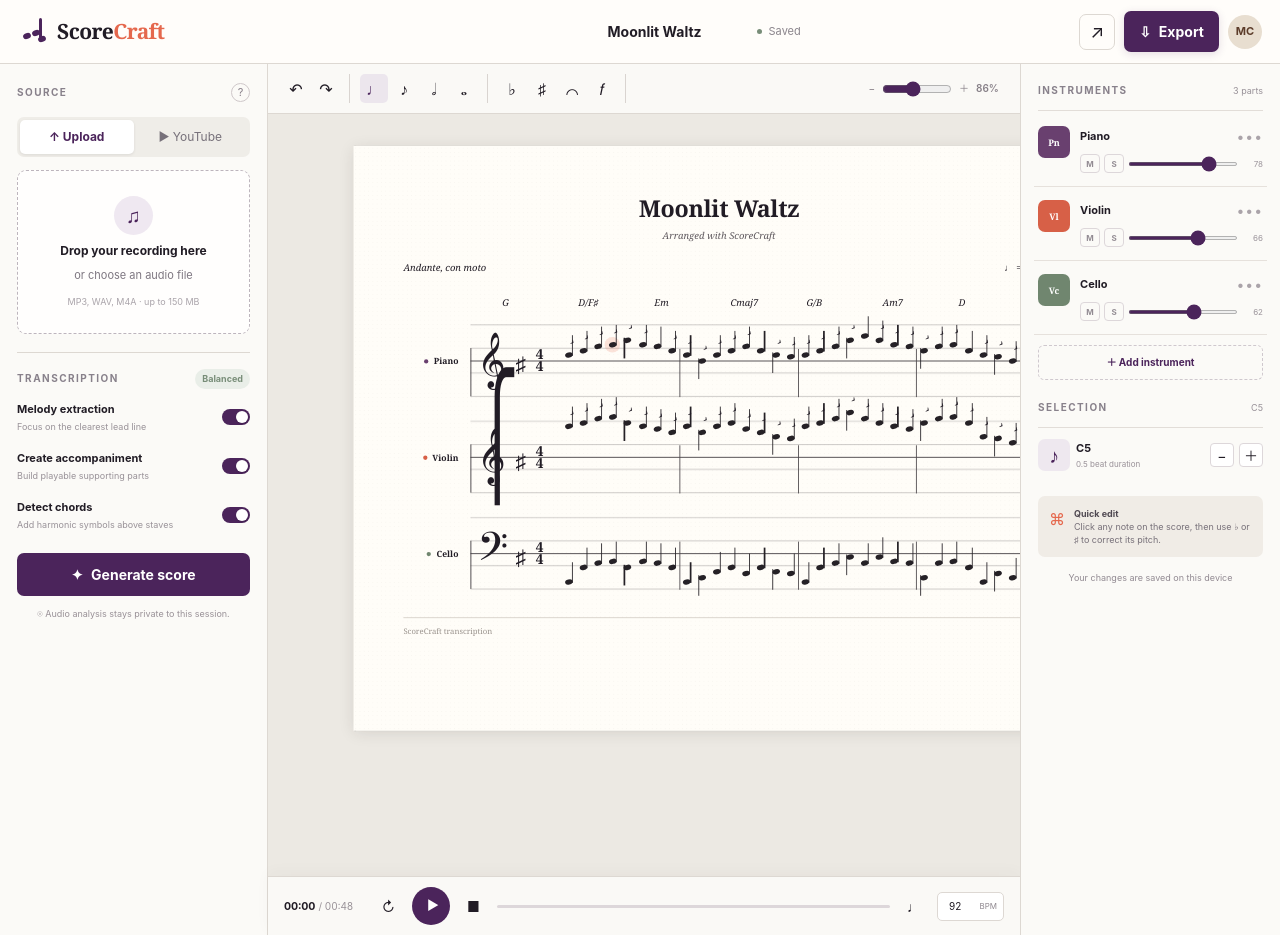
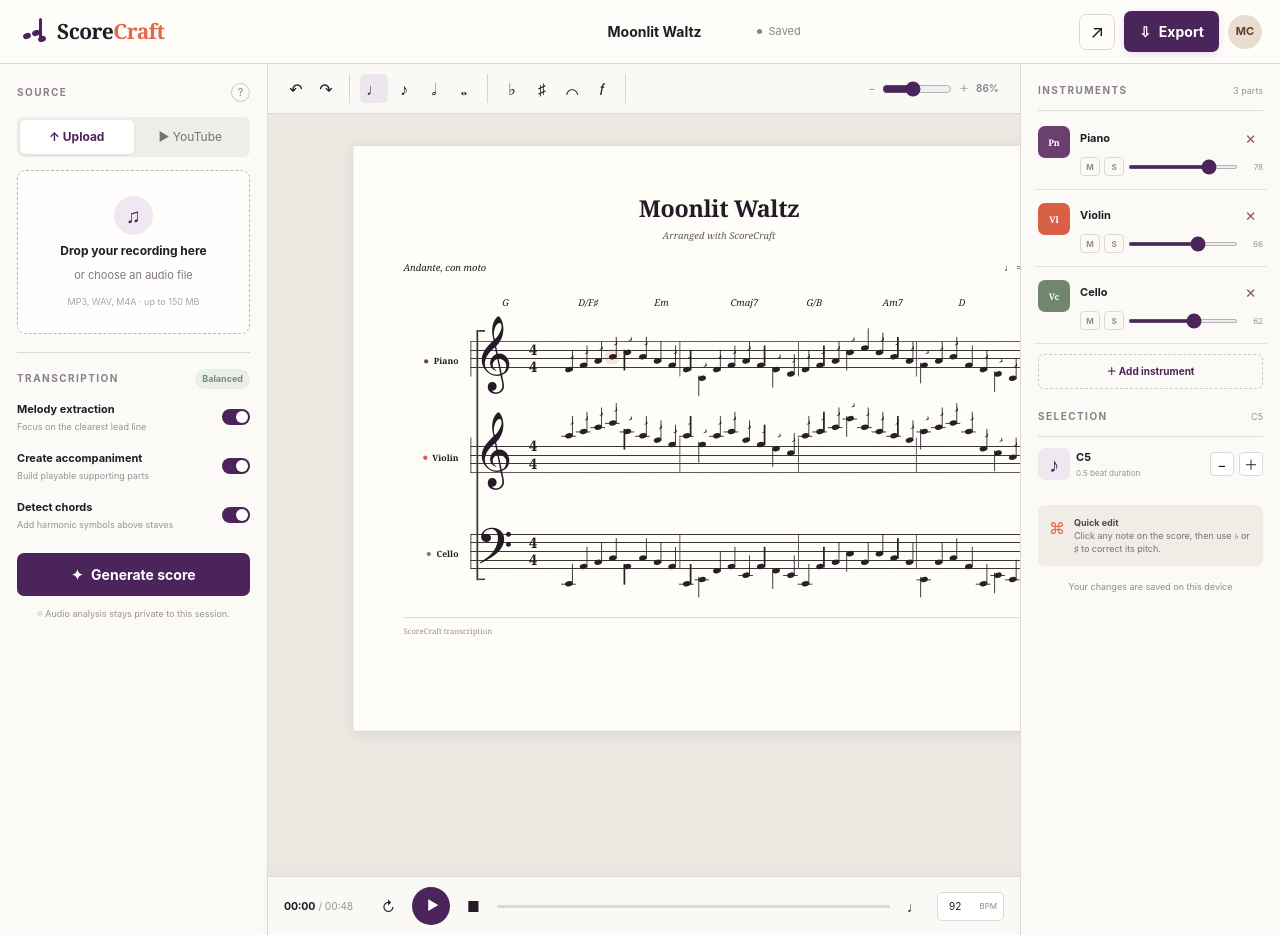
Before and after one commit to miguellee28/ScoreCraft, a Next.js app: page / in a window 1280 px wide. Built offline with nearby package versions, Linux system fonts and the light colour scheme.

Commit message:
Fix score generation notation and exports

```diff
--- a/app/ScoreCraft.tsx
+++ b/app/ScoreCraft.tsx
@@ -22,6 +22,9 @@ type Track = {
   muted: boolean;
   solo: boolean;
 };
+
+const TREBLE_CLEF = "\u{1D11E}";
+const BASS_CLEF = "\u{1D122}";
 
 const melody = [
   67, 69, 71, 72, 74, 72, 71, 69, 67, 64, 67, 69, 71, 69, 67, 66,
@@ -139,8 +142,18 @@ async function transcribeFile(file: File): Promise<Note[]> {
   }
 }
 
-function StaffNote({ note, index, selected, onSelect }: { note: Note; index: number; selected: boolean; onSelect: () => void }) {
-  const top = 49 - (note.midi - 60) * 2.35;
+function staffTop(midi: number, clef: string) {
+  const pitchClass = ((midi % 12) + 12) % 12;
+  const diatonicOffsets = [0, 0, 1, 1, 2, 3, 3, 4, 4, 5, 5, 6];
+  const octave = Math.floor(midi / 12) - 1;
+  const diatonicPitch = octave * 7 + diatonicOffsets[pitchClass];
+  const bottomLine = clef === BASS_CLEF ? 3 * 7 + 4 : 4 * 7 + 2;
+  return 60 - (diatonicPitch - bottomLine) * 5;
+}
+
+function StaffNote({ note, index, clef, selected, onSelect }: { note: Note; index: number; clef: string; selected: boolean; onSelect: () => void }) {
+  const top = staffTop(note.midi, clef);
+  const hasLedger = top < 16 || top > 64;
   return (
     <button
       className={`score-note ${selected ? "selected" : ""}`}
@@ -149,6 +162,7 @@ function StaffNote({ note, index, selected, onSelect }: { note: Note; index: num
       title={`${noteLabel(note.midi)} · ${note.beats} beat${note.beats === 1 ? "" : "s"}`}
       aria-label={`Select ${noteLabel(note.midi)}`}
     >
+      {hasLedger && <span className="ledger-line" />}
       <span className="note-head" />
       {note.beats <= 1 && <span className={`note-stem ${index % 5 === 4 ? "down" : ""}`} />}
       {note.beats <= 0.5 && <span className="note-flag">›</span>}
@@ -158,6 +172,7 @@ function StaffNote({ note, index, selected, onSelect }: { note: Note; index: num
 
 function ScoreStaff({ track, selectedNote, onSelect }: { track: Track; selectedNote: string; onSelect: (id: string) => void }) {
   const visibleNotes = track.notes.slice(0, 32);
+  const clef = track.name === "Cello" || track.name === "Double bass" ? BASS_CLEF : TREBLE_CLEF;
   return (
     <div className="staff-row" style={{ "--track": track.color } as CSSProperties}>
       <div className="staff-label">
@@ -165,7 +180,8 @@ function ScoreStaff({ track, selectedNote, onSelect }: { track: Track; selectedN
         <strong>{track.name}</strong>
       </div>
       <div className="staff-music">
-        <span className="clef">{track.clef}</span>
+        <span className="staff-lines" aria-hidden="true" />
+        <span className="clef">{clef}</span>
         <span className="key-signature">♯</span>
         <span className="time-signature"><b>4</b><b>4</b></span>
         <div className="notes-grid">
@@ -174,6 +190,7 @@ function ScoreStaff({ track, selectedNote, onSelect }: { track: Track; selectedN
               key={`${track.id}-${index}`}
               note={note}
               index={index}
+              clef={clef}
               selected={selectedNote === `${track.id}-${index}`}
               onSelect={() => onSelect(`${track.id}-${index}`)}
             />
@@ -208,7 +225,8 @@ export function ScoreCraft() {
   const timer = useRef<ReturnType<typeof setInterval> | null>(null);
   const duration = 48;
 
-  const sourceReady = Boolean(file) || /youtu(?:\.be|be\.com)/i.test(youtubeUrl);
+  const validYoutubeUrl = /^(?:https?:\/\/)?(?:www\.)?(?:youtube\.com\/(?:watch\?v=|shorts\/)|youtu\.be\/)[\w-]{6,}/i.test(youtubeUrl.trim());
+  const sourceReady = Boolean(file);
   const selected = useMemo(() => {
     const [trackId, index] = selectedNote.split("-").map(Number);
     return tracks.find((track) => track.id === trackId)?.notes[index];
@@ -221,8 +239,8 @@ export function ScoreCraft() {
 
   function chooseFile(next: File | undefined) {
     if (!next) return;
-    if (!next.type.startsWith("audio/") && !/\.(mp3|wav|m4a|aac|ogg)$/i.test(next.name)) {
-      setMessage("Choose an MP3, WAV, M4A, AAC, or OGG audio file");
+    if (!next.type.startsWith("audio/") && !next.type.startsWith("video/") && !/\.(mp3|wav|m4a|aac|ogg|mp4|webm|mov)$/i.test(next.name)) {
+      setMessage("Choose an audio or video file (MP3, WAV, M4A, MP4, or WebM)");
       return;
     }
     setFile(next);
@@ -237,7 +255,9 @@ export function ScoreCraft() {
 
   async function analyzeSource() {
     if (!sourceReady) {
-      setMessage(sourceMode === "upload" ? "Add an audio file first" : "Enter a valid YouTube link first");
+      setMessage(sourceMode === "youtube"
+        ? "YouTube blocks direct audio access. Add the audio or video file from that recording first."
+        : "Add an audio or video file first");
       return;
     }
     setAnalysis({ progress: 8, label: "Separating melody from accompaniment" });
@@ -271,7 +291,7 @@ export function ScoreCraft() {
     }
     setAnalysis({ progress: 100, label: "Score ready" });
     setTimeout(() => setAnalysis(null), 650);
-    setMessage(file ? `Transcribed ${file.name}` : "YouTube arrangement ready to edit");
+    setMessage(notes.length >= 4 ? `Transcribed ${file?.name}` : "No clear melody was detected. Try a recording with less accompaniment.");
   }
 
   function stopPlayback(reset = false) {
@@ -344,7 +364,7 @@ export function ScoreCraft() {
 
   function addInstrument(preset: typeof instrumentPresets[number]) {
     const [name, abbreviation, clef, color, transpose] = preset;
-    const id = Math.max(...tracks.map((track) => track.id)) + 1;
+    const id = Math.max(0, ...tracks.map((track) => track.id)) + 1;
     setTracks((current) => [...current, {
       id, name, abbreviation, clef, color, volume: 60, muted: false, solo: false,
       notes: melody.map((midi) => ({ midi: midi + transpose, beats: 0.5 })),
@@ -353,13 +373,53 @@ export function ScoreCraft() {
     setMessage(`${name} part added`);
   }
 
+  function removeInstrument(id: number) {
+    const removed = tracks.find((track) => track.id === id);
+    setTracks((current) => current.filter((track) => track.id !== id));
+    if (selectedNote.startsWith(`${id}-`)) setSelectedNote("");
+    setMessage(`${removed?.name ?? "Instrument"} removed`);
+  }
+
+  function xmlEscape(value: string) {
+    return value.replace(/[&<>"']/g, (character) => ({ "&": "&amp;", "<": "&lt;", ">": "&gt;", '"': "&quot;", "'": "&apos;" })[character] ?? character);
+  }
+
+  function musicXmlPitch(midi: number) {
+    const pitches = [
+      ["C", 0], ["C", 1], ["D", 0], ["E", -1], ["E", 0], ["F", 0],
+      ["F", 1], ["G", 0], ["A", -1], ["A", 0], ["B", -1], ["B", 0],
+    ] as const;
+    const [step, alter] = pitches[((midi % 12) + 12) % 12];
+    return `<pitch><step>${step}</step>${alter ? `<alter>${alter}</alter>` : ""}<octave>${Math.floor(midi / 12) - 1}</octave></pitch>`;
+  }
+
   function exportMusicXml() {
-    const partList = tracks.map((track) => `<score-part id="P${track.id}"><part-name>${track.name}</part-name></score-part>`).join("");
-    const parts = tracks.map((track) => `<part id="P${track.id}"><measure number="1">${track.notes.slice(0, 24).map((note) => {
-      const name = noteNames[note.midi % 12].replace(/[♯♭]/, "");
-      return `<note><pitch><step>${name}</step><octave>${Math.floor(note.midi / 12) - 1}</octave></pitch><duration>${Math.max(1, note.beats * 2)}</duration></note>`;
-    }).join("")}</measure></part>`).join("");
-    const xml = `<?xml version="1.0" encoding="UTF-8"?><score-partwise version="4.0"><work><work-title>${title}</work-title></work><part-list>${partList}</part-list>${parts}</score-partwise>`;
+    const divisions = 4;
+    const partList = tracks.map((track) => `<score-part id="P${track.id}"><part-name>${xmlEscape(track.name)}</part-name><part-abbreviation>${xmlEscape(track.abbreviation)}</part-abbreviation></score-part>`).join("");
+    const parts = tracks.map((track) => {
+      const measures: string[] = [];
+      let measure: string[] = [];
+      let beats = 0;
+      const flush = () => {
+        const number = measures.length + 1;
+        const bassClef = track.name === "Cello" || track.name === "Double bass";
+        const attributes = number === 1 ? `<attributes><divisions>${divisions}</divisions><key><fifths>1</fifths></key><time><beats>4</beats><beat-type>4</beat-type></time><clef><sign>${bassClef ? "F" : "G"}</sign><line>${bassClef ? 4 : 2}</line></clef></attributes><direction placement="above"><direction-type><metronome><beat-unit>quarter</beat-unit><per-minute>${tempo}</per-minute></metronome></direction-type><sound tempo="${tempo}"/></direction>` : "";
+        if (beats < 4) measure.push(`<note><rest/><duration>${Math.round((4 - beats) * divisions)}</duration><type>${4 - beats >= 2 ? "half" : "quarter"}</type></note>`);
+        measures.push(`<measure number="${number}">${attributes}${measure.join("")}</measure>`);
+        measure = [];
+        beats = 0;
+      };
+      track.notes.forEach((note) => {
+        if (beats + note.beats > 4) flush();
+        const type = note.beats >= 4 ? "whole" : note.beats >= 2 ? "half" : note.beats >= 1 ? "quarter" : note.beats >= 0.5 ? "eighth" : "16th";
+        measure.push(`<note>${musicXmlPitch(note.midi)}<duration>${Math.max(1, Math.round(note.beats * divisions))}</duration><type>${type}</type></note>`);
+        beats += note.beats;
+        if (beats >= 4) flush();
+      });
+      if (measure.length || !measures.length) flush();
+      return `<part id="P${track.id}">${measures.join("")}</part>`;
+    }).join("");
+    const xml = `<?xml version="1.0" encoding="UTF-8"?>\n<!DOCTYPE score-partwise PUBLIC "-//Recordare//DTD MusicXML 4.0 Partwise//EN" "http://www.musicxml.org/dtds/partwise.dtd">\n<score-partwise version="4.0"><work><work-title>${xmlEscape(title)}</work-title></work><identification><creator type="composer">${xmlEscape(composer)}</creator><encoding><software>ScoreCraft</software></encoding></identification><part-list>${partList}</part-list>${parts}</score-partwise>`;
     const link = document.createElement("a");
     link.href = URL.createObjectURL(new Blob([xml], { type: "application/vnd.recordare.musicxml+xml" }));
     link.download = `${title.replace(/\s+/g, "-").toLowerCase() || "score"}.musicxml`;
@@ -410,7 +470,7 @@ export function ScoreCraft() {
 
           {sourceMode === "upload" ? (
             <div className={`dropzone ${file ? "has-file" : ""}`} onDragOver={(event) => event.preventDefault()} onDrop={handleDrop} onClick={() => fileInput.current?.click()}>
-              <input ref={fileInput} type="file" accept="audio/*,.mp3,.m4a" onChange={(event: ChangeEvent<HTMLInputElement>) => chooseFile(event.target.files?.[0])} />
+              <input ref={fileInput} type="file" accept="audio/*,video/*,.mp3,.wav,.m4a,.mp4,.webm" onChange={(event: ChangeEvent<HTMLInputElement>) => chooseFile(event.target.files?.[0])} />
               <span className="upload-symbol">♫</span>
               {file ? <><strong>{file.name}</strong><span>{(file.size / 1024 / 1024).toFixed(1)} MB · ready</span></> : <><strong>Drop your recording here</strong><span>or choose an audio file</span><small>MP3, WAV, M4A · up to 150 MB</small></>}
             </div>
@@ -418,7 +478,9 @@ export function ScoreCraft() {
             <div className="youtube-box">
               <label htmlFor="youtube">YouTube link</label>
               <div className="url-input"><span>▶</span><input id="youtube" placeholder="https://youtu.be/…" value={youtubeUrl} onChange={(event) => setYoutubeUrl(event.target.value)} /></div>
-              <p>Paste a public performance or melody link.</p>
+              <p className={youtubeUrl && !validYoutubeUrl ? "input-error" : ""}>{youtubeUrl && !validYoutubeUrl ? "Enter a complete YouTube video link." : "YouTube blocks direct audio access. Add the recording file below."}</p>
+              <button className="source-file-button" onClick={() => fileInput.current?.click()}>{file ? `✓ ${file.name}` : "Choose audio or video file"}</button>
+              <input ref={sourceMode === "youtube" ? fileInput : undefined} className="source-file-input" type="file" accept="audio/*,video/*,.mp3,.wav,.m4a,.mp4,.webm" onChange={(event: ChangeEvent<HTMLInputElement>) => chooseFile(event.target.files?.[0])} />
             </div>
           )}
 
@@ -468,8 +530,9 @@ export function ScoreCraft() {
               </div>
               <div className="chord-line"><span>G</span><span>D/F♯</span><span>Em</span><span>Cmaj7</span><span>G/B</span><span>Am7</span><span>D</span></div>
               <div className="staff-system">
-                <span className="system-brace">{tracks.length > 2 ? "⎧" : "{"}</span>
+                <span className="system-brace" aria-hidden="true">{"{"}</span>
                 {tracks.map((track) => <ScoreStaff key={track.id} track={track} selectedNote={selectedNote} onSelect={setSelectedNote} />)}
+                {!tracks.length && <div className="empty-score">Add an instrument to start a new score.</div>}
               </div>
               <div className="page-footer"><span>ScoreCraft transcription</span><span>1</span></div>
             </div>
@@ -493,7 +556,7 @@ export function ScoreCraft() {
               <div className="mixer-track" key={track.id}>
                 <div className="instrument-avatar" style={{ background: track.color }}>{track.abbreviation.slice(0, 2)}</div>
                 <div className="track-main">
-                  <div className="track-name"><b>{track.name}</b><button aria-label={`More options for ${track.name}`}>•••</button></div>
+                  <div className="track-name"><b>{track.name}</b><button className="remove-track" onClick={() => removeInstrument(track.id)} aria-label={`Remove ${track.name}`} title={`Remove ${track.name}`}>×</button></div>
                   <div className="track-controls">
                     <button className={track.muted ? "active" : ""} onClick={() => updateTrack(track.id, { muted: !track.muted })}>M</button>
                     <button className={track.solo ? "active solo" : ""} onClick={() => updateTrack(track.id, { solo: !track.solo })}>S</button>
--- a/app/globals.css
+++ b/app/globals.css
@@ -87,6 +87,10 @@ button:focus-visible, input:focus-visible { outline: 2px solid #9665a2; outline-
 .youtube-box { min-height: 164px; border: 1px solid var(--line); border-radius: 9px; background: #fffefd; padding: 20px 14px; }
 .youtube-box label { display: block; font-weight: 700; font-size: 12px; margin-bottom: 8px; }
 .youtube-box p { color: #948d95; font-size: 10px; margin: 10px 0 0; }
+.youtube-box p.input-error { color: #b34535; }
+.source-file-button { width: 100%; margin-top: 12px; border: 1px solid #cfc6ce; border-radius: 6px; background: #f8f4f8; color: var(--aubergine); padding: 9px; font-size: 10px; font-weight: 700; cursor: pointer; }
+.source-file-button:hover { background: #f1e9f3; }
+.source-file-input { display: none; }
 .url-input { display: flex; align-items: center; border: 1px solid #d8d2d6; background: white; border-radius: 6px; padding: 0 9px; }
 .url-input span { color: #d94f45; font-size: 11px; }
 .url-input input { width: 100%; border: 0; padding: 10px 8px; outline: 0; background: transparent; font-size: 11px; }
@@ -130,27 +134,33 @@ button:focus-visible, input:focus-visible { outline: 2px solid #9665a2; outline-
 .score-meta { display: flex; justify-content: space-between; font: italic 11px Georgia, serif; margin-top: 22px; }
 .chord-line { height: 20px; margin-left: 115px; display: grid; grid-template-columns: repeat(7, 1fr); font: italic 11px Georgia, serif; }
 .staff-system { position: relative; }
-.system-brace { position: absolute; left: 84px; top: 45px; font: 135px Georgia, serif; transform: scaleX(.5); transform-origin: left center; z-index: 2; }
+.system-brace { position: absolute; left: 85px; top: 20px; bottom: 25px; width: 10px; overflow: hidden; color: transparent; border-left: 2px solid #393438; z-index: 2; }
+.system-brace::before, .system-brace::after { content: ""; position: absolute; left: 0; width: 8px; height: 2px; background: #393438; }
+.system-brace::before { top: 0; }
+.system-brace::after { bottom: 0; }
+.empty-score { margin: 38px 0 50px 90px; border: 1px dashed #c9c1c7; border-radius: 7px; padding: 28px; color: #817982; text-align: center; font: italic 12px Georgia, serif; }
 
 .staff-row { position: relative; display: grid; grid-template-columns: 78px 1fr; align-items: center; min-height: 112px; }
 .staff-label { text-align: right; padding-right: 14px; font: 10px Georgia, serif; display: flex; align-items: center; justify-content: flex-end; gap: 6px; }
 .track-swatch { width: 5px; height: 5px; border-radius: 50%; background: var(--track); }
-.staff-music { height: 86px; position: relative; background: repeating-linear-gradient(to bottom, transparent 0, transparent 13px, #393438 13.6px, transparent 14.3px); background-size: 100% 56px; background-position: 0 15px; }
+.staff-music { height: 86px; position: relative; }
+.staff-lines { position: absolute; left: 0; right: 0; top: 20px; height: 41px; background: repeating-linear-gradient(to bottom, #393438 0 1px, transparent 1px 10px); pointer-events: none; }
 .staff-music::before, .staff-music::after { content: ""; position: absolute; top: 28px; height: 56px; width: 1px; background: #393438; }
-.staff-music::before { left: 0; }
-.staff-music::after { right: 0; }
-.clef { position: absolute; left: 8px; top: 13px; font: 56px "Times New Roman", serif; line-height: 1; z-index: 2; }
-.key-signature { position: absolute; left: 52px; top: 29px; font: 25px Georgia, serif; }
-.time-signature { position: absolute; left: 76px; top: 28px; display: flex; flex-direction: column; font: 16px/14px Georgia, serif; }
+.staff-music::before { left: 0; top: 20px; height: 41px; }
+.staff-music::after { right: 0; top: 20px; height: 41px; }
+.clef { position: absolute; left: 8px; top: 9px; width: 42px; text-align: center; font: 52px/1 "Segoe UI Symbol", "Noto Music", serif; z-index: 2; }
+.key-signature { display: none; }
+.time-signature { position: absolute; left: 68px; top: 20px; display: flex; flex-direction: column; font: 17px/20px Georgia, serif; z-index: 2; }
 .notes-grid { position: absolute; left: 105px; right: 0; top: 0; bottom: 0; display: grid; grid-template-columns: repeat(32, 1fr); align-items: start; }
 .score-note { position: relative; height: 86px; border: 0; background: transparent; padding: 0; cursor: pointer; min-width: 0; }
 .score-note::before { content: ""; position: absolute; width: 18px; height: 18px; border-radius: 50%; top: calc(var(--note-top) - 6px); left: 50%; transform: translateX(-50%); background: transparent; transition: .15s; }
 .score-note:hover::before, .score-note.selected::before { background: #e8664a2d; }
 .note-head { position: absolute; width: 9px; height: 6px; border-radius: 50%; background: #252126; top: var(--note-top); left: calc(50% - 4px); transform: rotate(-15deg); z-index: 2; }
+.ledger-line { position: absolute; width: 17px; height: 1px; left: 50%; top: calc(var(--note-top) + 3px); transform: translateX(-50%); background: #252126; z-index: 1; }
 .note-stem { position: absolute; width: 1.2px; height: 24px; background: #252126; left: calc(50% + 4px); top: calc(var(--note-top) - 20px); }
 .note-stem.down { left: calc(50% - 4px); top: var(--note-top); }
 .note-flag { position: absolute; left: calc(50% + 3px); top: calc(var(--note-top) - 23px); transform: rotate(30deg); font: 14px Georgia, serif; }
-.bar-line { position: absolute; top: 29px; height: 56px; width: 1px; background: #4c484b; }
+.bar-line { position: absolute; top: 20px; height: 41px; width: 1px; background: #4c484b; }
 .page-footer { display: flex; justify-content: space-between; border-top: 1px solid #d6d0c8; margin-top: 18px; padding-top: 8px; color: #9a938d; font: 9px Georgia, serif; }
 
 .transport { height: 59px; flex: 0 0 59px; display: flex; align-items: center; gap: 10px; padding: 0 16px; background: #faf9f6; border-top: 1px solid var(--line); box-shadow: 0 -4px 14px #3c323608; }
@@ -177,6 +187,8 @@ button:focus-visible, input:focus-visible { outline: 2px solid #9665a2; outline-
 .track-name { display: flex; justify-content: space-between; align-items: center; }
 .track-name b { font-size: 11px; }
 .track-name button { border: 0; background: transparent; color: #aaa3a9; letter-spacing: 1px; cursor: pointer; }
+.track-name .remove-track { width: 24px; height: 24px; border-radius: 4px; padding: 0; color: #8b5960; font-size: 17px; line-height: 1; }
+.track-name .remove-track:hover { background: #f4e6e7; color: #9f2735; }
 .track-controls { display: grid; grid-template-columns: 21px 21px 1fr 22px; align-items: center; gap: 3px; margin-top: 7px; }
 .track-controls button { width: 20px; height: 19px; border: 1px solid #ddd7da; background: transparent; border-radius: 4px; color: #928b92; font-size: 8px; font-weight: 750; cursor: pointer; }
 .track-controls button.active { color: white; background: #7f747e; border-color: #7f747e; }
@@ -229,11 +241,16 @@ button:focus-visible, input:focus-visible { outline: 2px solid #9665a2; outline-
 }
 
 @media print {
-  @page { size: A4 landscape; margin: 10mm; }
+  @page { size: A4 portrait; margin: 0; }
+  html, body { width: 210mm; min-height: 297mm; }
   body { background: white; }
   .topbar, .source-panel, .mixer-panel, .notation-toolbar, .transport { display: none !important; }
-  .workspace, .editor-panel, .canvas-scroll { display: block; background: white; overflow: visible; padding: 0; }
-  .score-paper { box-shadow: none; transform: none !important; margin: 0 auto !important; width: 100%; min-height: auto; }
+  .app-shell, .workspace, .editor-panel, .canvas-scroll { display: block; min-height: 0; height: auto; background: white; overflow: visible; padding: 0; }
+  .score-paper { box-shadow: none; transform: none !important; margin: 0 !important; width: 210mm; min-height: 297mm; padding: 18mm 14mm 14mm; overflow: visible; }
+  .paper-texture { display: none; }
+  .score-heading input { color: #211c25; }
+  .staff-row { break-inside: avoid; }
+  .page-footer { position: absolute; left: 14mm; right: 14mm; bottom: 10mm; }
   .score-note.selected::before { display: none; }
 }
 
```
Also changed, not shown: 1 other file (tests, documents, lock files or other folders).
